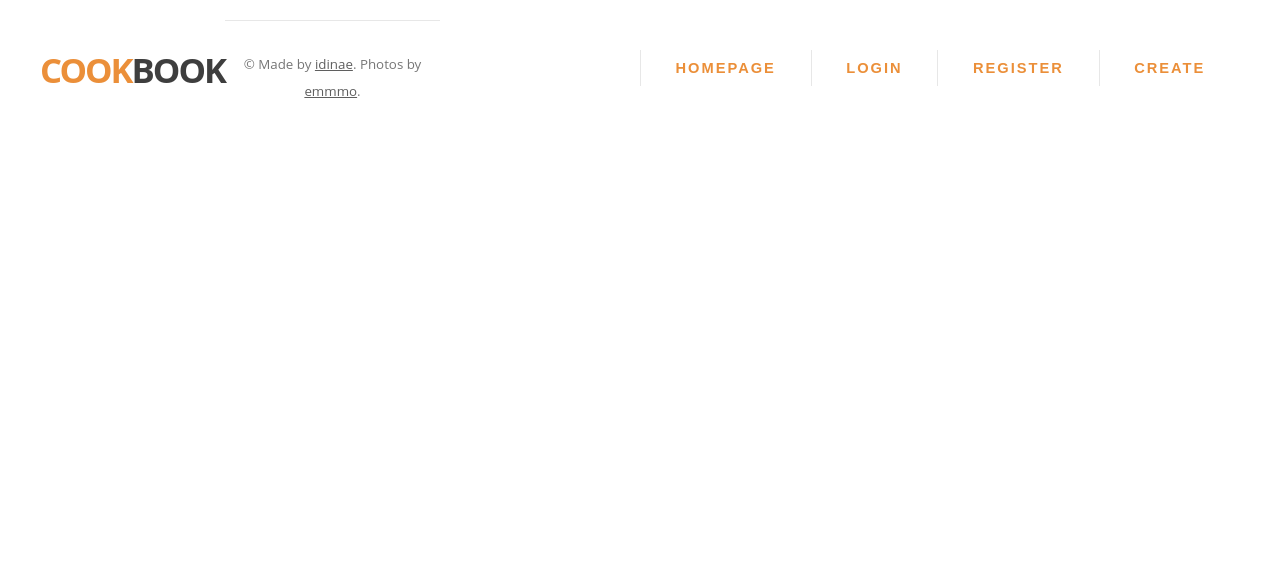
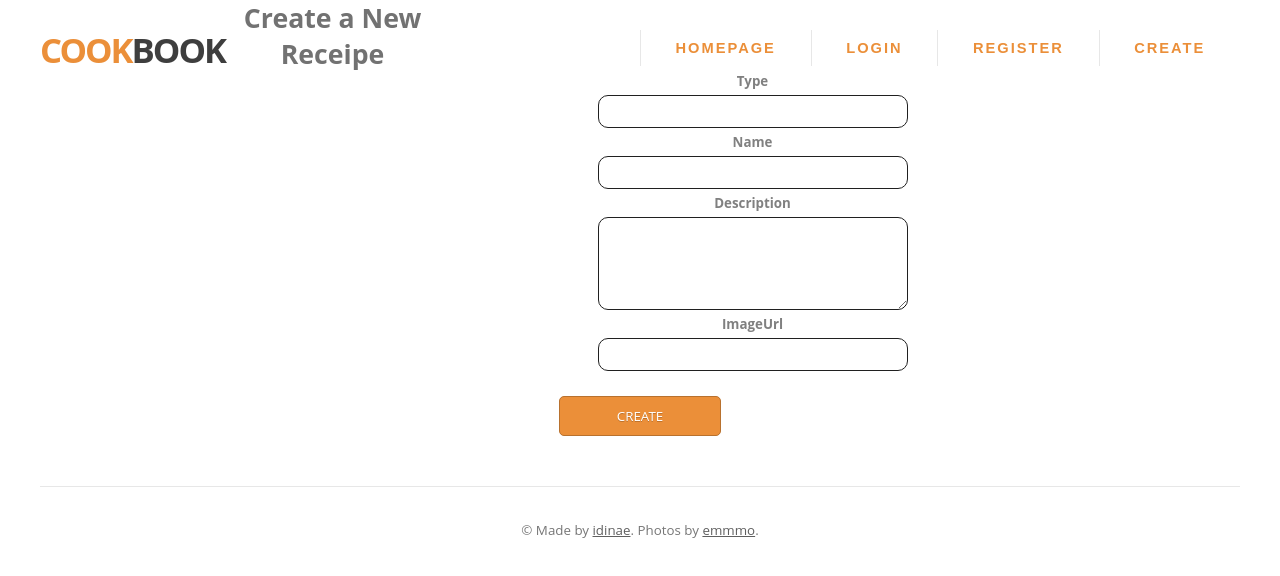
Before and after one commit to idinae/js-react-app, a React (Create React App) app in the folder recipes/: page /recipes/create in a window 1280 px wide. Shown: the top 576 px of the page. Built offline with nearby package versions, Linux system fonts and the light colour scheme.

Commit message:
create comp added

```diff
--- a/recipes/src/App.js
+++ b/recipes/src/App.js
@@ -5,6 +5,7 @@ import Header from './components/Header';
 import Footer from './components/Footer';
 import Main from './components/Main';
 import Details from './components/Details';
+import Create from './components/Create';
 
 function App() {
   return (
@@ -14,6 +15,7 @@ function App() {
         <Route path="/" exact component={Main} />
         <Route path="/type/:type" component={Main} />
         <Route path="/recipes/details/:recipeId" component={Details} />
+        <Route path="/recipes/create" component={Create} />
       </Switch>
 
       <Footer />
--- /dev/null
+++ b/recipes/src/components/Create/Create.js
@@ -0,0 +1,22 @@
+import style from './Create.module.css';
+
+const Create = () => {
+    return(
+        <div id="registerForm">
+            <h1>Create a New Receipe</h1>
+            <form>
+            <label>Type</label>
+            <input type="text" name="type" id="type" />
+            <label>Name</label>
+            <input type="text" name="name" id="name" />
+            <label>Description</label>
+            <textarea type="text" rows="5" name="description" id="description"></textarea>
+            <label>ImageUrl</label>
+            <input type="text" name="ImageUrl" id="ImageUrl" />
+            </form>
+            <a className={style.buttonstyle}>Create</a>
+        </div>
+    )
+}
+
+export default Create;
--- /dev/null
+++ b/recipes/src/components/Create/Create.module.css
@@ -0,0 +1,76 @@
+div {
+	margin: 0px;
+	padding: 0px;
+	font-family: 'Open Sans', sans-serif;
+	font-size: 10pt;
+    color: #727272;
+    text-align: center;
+}
+
+
+/*Form style*/
+form {
+    display: grid;
+    width: 25%;
+    margin: 0 auto;
+    text-align: center;
+    color: #808080;
+    font-weight: bold;
+  }
+
+  input[type="text"],
+  input[type="password"],
+  input[type="number"],
+  textarea {
+    padding: 8px;
+    margin: 5px;
+    border-radius: 10px;
+    outline: none;
+    border: 1px solid rgb(32, 32, 32);
+  }
+
+/* Button */
+.buttonstyle {
+    display: inline-block;
+    width: 120px;
+	margin-top: 20px;
+	margin-bottom: 30px;
+	padding: 10px 20px;
+	background: rgb(235, 143, 57);
+	border-radius: 5px;
+	box-shadow: 0px 0px 0px 5px rgba(255, 255, 255, 0.1);
+	border: 1px solid rgb(184, 113, 46);
+	line-height: normal;
+	text-align: center;
+	text-decoration: none;
+	text-transform: uppercase;
+	text-shadow: 0px 1px 0px rgba(0, 0, 0, .2);
+	font-size: 1em;
+	font-weight: 400;
+    color: #FFF !important;
+    cursor: pointer;
+}
+
+.buttonstyle a {
+	text-decoration: none;
+	color: #FFF !important;
+}
+
+a:hover {
+    background-color: rgb(184, 113, 46);
+    text-decoration: none;
+      cursor: pointer;
+  }
+
+  a:active {
+      background-color: rgb(184, 113, 46);
+      cursor: pointer;
+  }
+
+  textarea {
+    padding: 8px;
+    margin: 5px;
+    border-radius: 10px;
+    outline: none;
+    border: 1px solid rgb(32, 32, 32);
+  }
--- /dev/null
+++ b/recipes/src/components/Create/index.js
@@ -0,0 +1 @@
+export {default} from './Create';
--- a/recipes/src/components/Details/Details.js
+++ b/recipes/src/components/Details/Details.js
@@ -28,8 +28,8 @@ const Details = ({
                         <p>{recipe.products}</p>
                         <h3>Приготовление:</h3>
                         <p>{recipe.description}</p>
-                        <Link to={`/recipes/edit/${recipe.id}`} className={style.button}>Edit</Link>
-                        <Link to={`/recipes/delete/${recipe.id}`} className={style.button}>Delete</Link>
+                        <Link to={`/recipes/details/${recipe.id}/edit`} className={style.button}>Edit</Link>
+                        <Link to={`/recipes/details/${recipe.id}/delete`} className={style.button}>Delete</Link>
                     </article>
                </div>
             </article>
--- a/recipes/src/components/Header/Header.js
+++ b/recipes/src/components/Header/Header.js
@@ -1,3 +1,4 @@
+import { Link } from 'react-router-dom';
 import style from './Header.module.css';
 
 const Header = () => {
@@ -7,16 +8,16 @@ const Header = () => {
 
           <div className={style.header} className={style.container}>
             <div className={style.logo}>
-              <h1><a href="#"><span>Cook</span>Book</a></h1>
+              <h1><Link to="/"><span>Cook</span>Book</Link></h1>
             </div>
             <div className={style.menu}>
               <ul>
 
-                <li><a href="#">Homepage</a></li>
+                <li><Link to="#">Homepage</Link></li>
 
-                <li><a href="#">Login</a></li>
-                <li><a href="#">Register</a></li>
-                <li><a href="#">Create</a></li>
+                <li><Link to="#">Login</Link></li>
+                <li><Link to="#">Register</Link></li>
+                <li><Link to={"/recipes/create"}>Create</Link></li>
 
               </ul>
             </div>
```
